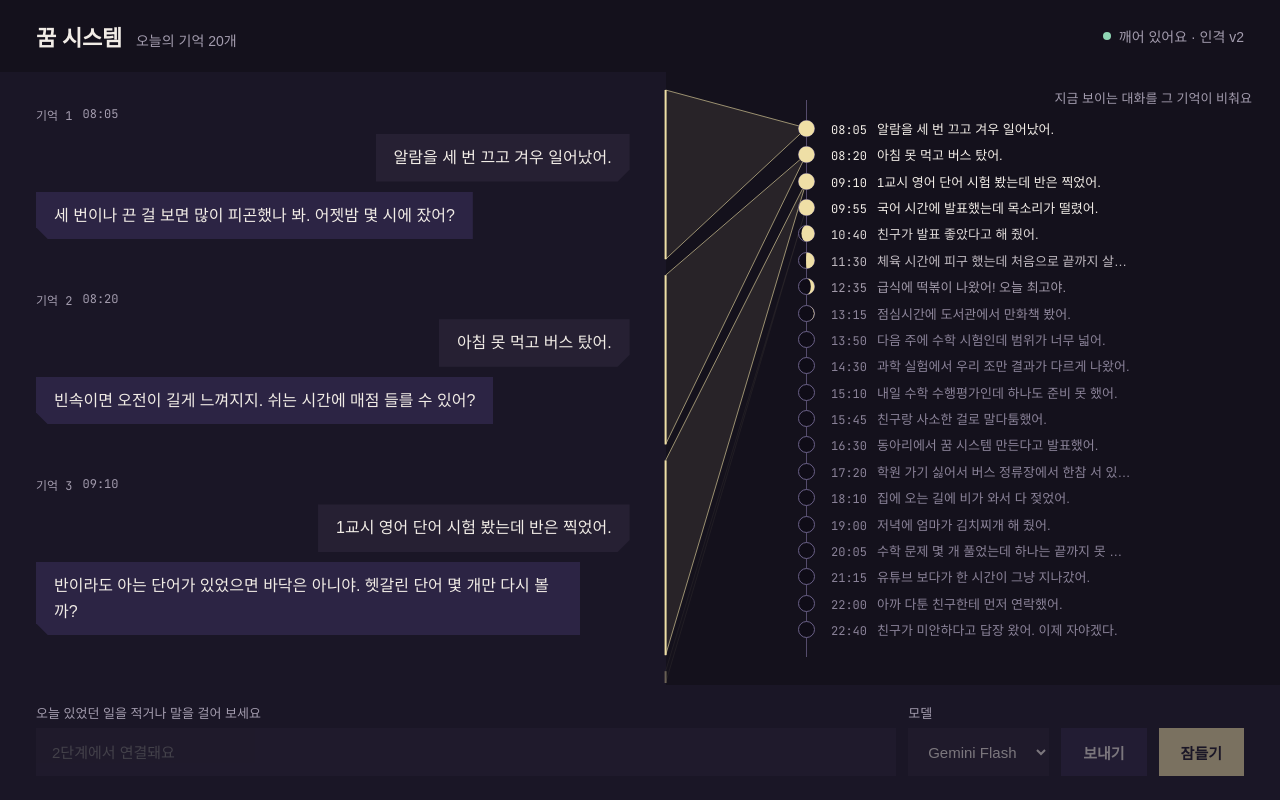
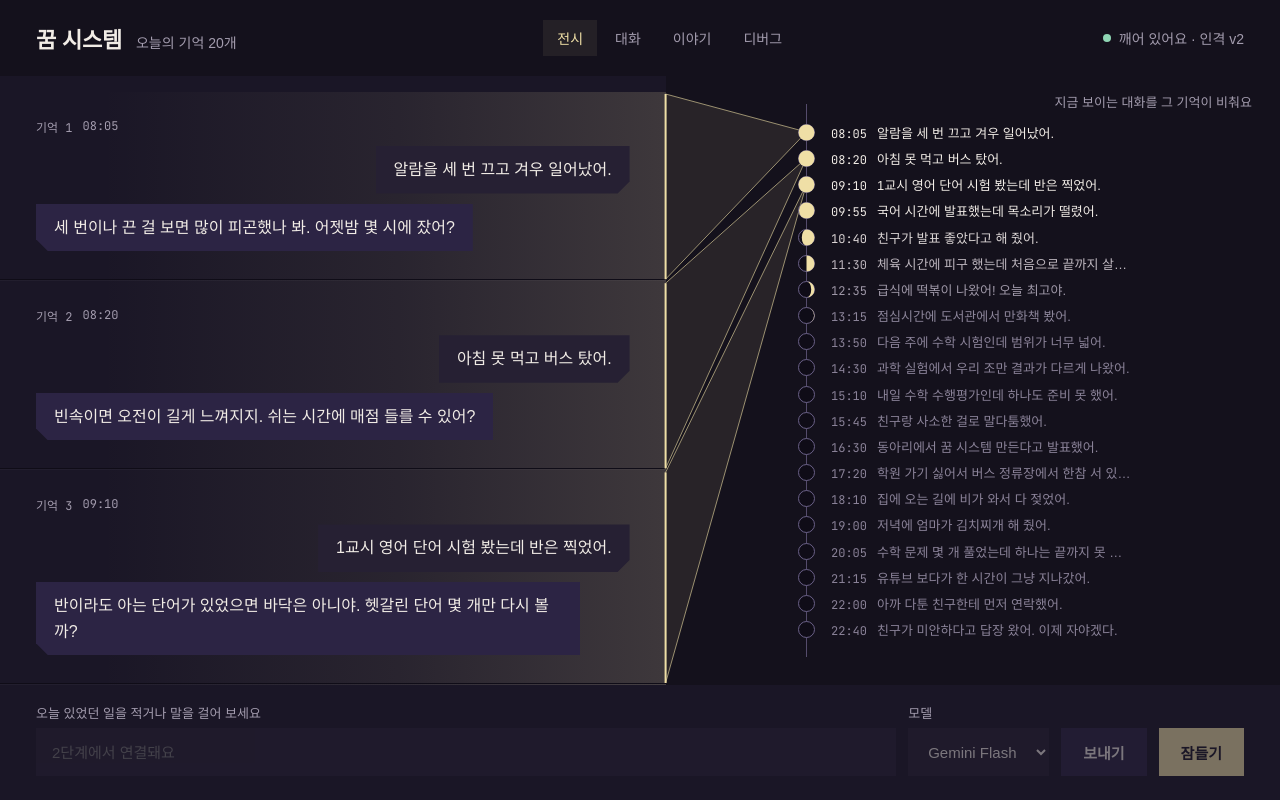
Before and after one commit to yellowedlego/rem-dream, a Next.js app: page / in a window 1280 px wide. Built offline with nearby package versions, Linux system fonts and the light colour scheme; a web font is replaced by a local one.

Commit message:
전시 화면 대화 칸을 음각으로: 대화 사이 홈, 빛이 들어오는 쪽부터 밝아지는 그라데이션

```diff
--- a/src/components/Exhibit.module.css
+++ b/src/components/Exhibit.module.css
@@ -65,15 +65,43 @@
   scrollbar-color: var(--bubble) transparent;
 }
 
+/* 대화 칸은 음각: 대화 사이를 가르는 얇은 홈을 파고, 빛이 비추면 빛이 들어오는 오른쪽부터 그라데이션으로 밝아진다.
+   --lit(0~1)은 Exhibit.tsx가 빛줄기와 같은 값으로 넣어 준다. */
 .pair {
-  padding: 18px 36px 22px;
+  position: relative;
+  padding: 26px 36px 30px;
   display: flex;
   flex-direction: column;
   gap: 10px;
   scroll-margin: 40px;
+  --lit: 0;
 }
-.pair + .pair {
-  margin-top: 12px;
+/* 빛: 오른쪽 끝에서 왼쪽으로 옅어진다 */
+.pair::before {
+  content: "";
+  position: absolute;
+  inset: 0;
+  pointer-events: none;
+  background: linear-gradient(
+    to left,
+    rgb(239 223 166 / calc(var(--lit) * 0.17)) 0%,
+    rgb(239 223 166 / calc(var(--lit) * 0.07)) 40%,
+    rgb(239 223 166 / 0) 85%
+  );
+}
+/* 홈: 진한 선 1px + 그 아래 아주 옅은 면 1px (눈에 띄지 않게) */
+.pair::after {
+  content: "";
+  position: absolute;
+  left: 0;
+  right: 0;
+  bottom: 0;
+  height: 2px;
+  pointer-events: none;
+  background: linear-gradient(to bottom, #0f0c17 0 1px, rgb(255 255 255 / 0.035) 1px 2px);
+}
+.pair:last-child::after {
+  display: none;
 }
 .pairSelected {
   background: var(--point-wash);
--- a/src/components/Exhibit.tsx
+++ b/src/components/Exhibit.tsx
@@ -2,6 +2,7 @@
 
 import { useCallback, useEffect, useLayoutEffect, useMemo, useRef, useState } from "react";
 import type { MemoryNode } from "@/lib/types";
+import AppNav from "./AppNav";
 import GlyphField from "./GlyphField";
 import Moon from "./Moon";
 import styles from "./Exhibit.module.css";
@@ -135,6 +136,8 @@ export default function Exhibit({ nodes, personaVersion }: { nodes: MemoryNode[]
     };
   }, [measure]);
 
+  const litById = useMemo(() => new Map((geo?.segs ?? []).map((s) => [s.id, s.k])), [geo]);
+
   const jumpTo = (id: number) => {
     setSelectedId(id);
     const reduce = matchMedia("(prefers-reduced-motion: reduce)").matches;
@@ -148,6 +151,7 @@ export default function Exhibit({ nodes, personaVersion }: { nodes: MemoryNode[]
           <h1>꿈 시스템</h1>
           <span className={styles.count}>오늘의 기억 {nodes.length}개</span>
         </div>
+        <AppNav />
         <p className={styles.state}>
           <span className={styles.awakeDot} aria-hidden="true" />
           깨어 있어요 · 인격 v{personaVersion}
@@ -165,6 +169,8 @@ export default function Exhibit({ nodes, personaVersion }: { nodes: MemoryNode[]
               }}
               className={`${styles.pair} ${n.id === selectedId ? styles.pairSelected : ""}`}
               data-node-id={n.id}
+              // 이 대화를 비추는 빛의 세기(0~1). 빛줄기와 같은 값을 써서 칸이 오른쪽(빛이 들어오는 쪽)부터 밝아진다
+              style={{ ["--lit" as string]: (litById.get(n.id) ?? 0).toFixed(3) }}
             >
               <div className={styles.meta}>
                 <span>기억 {n.order}</span>
```
